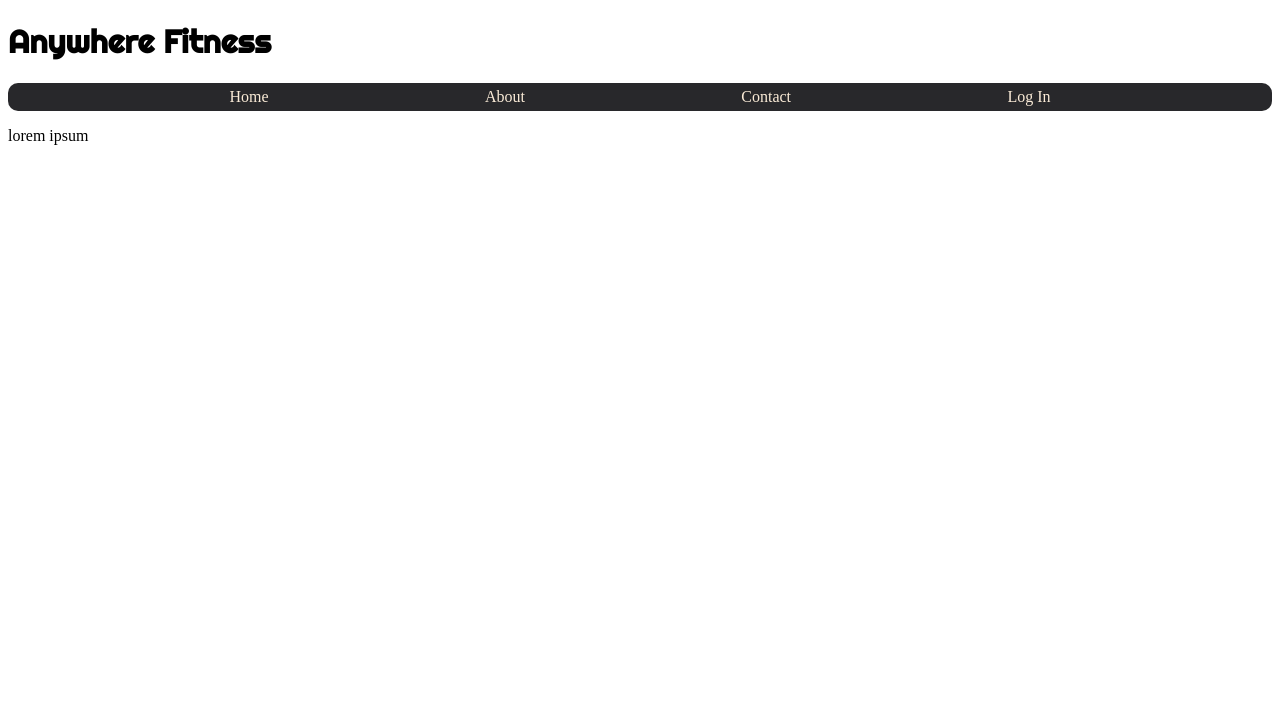
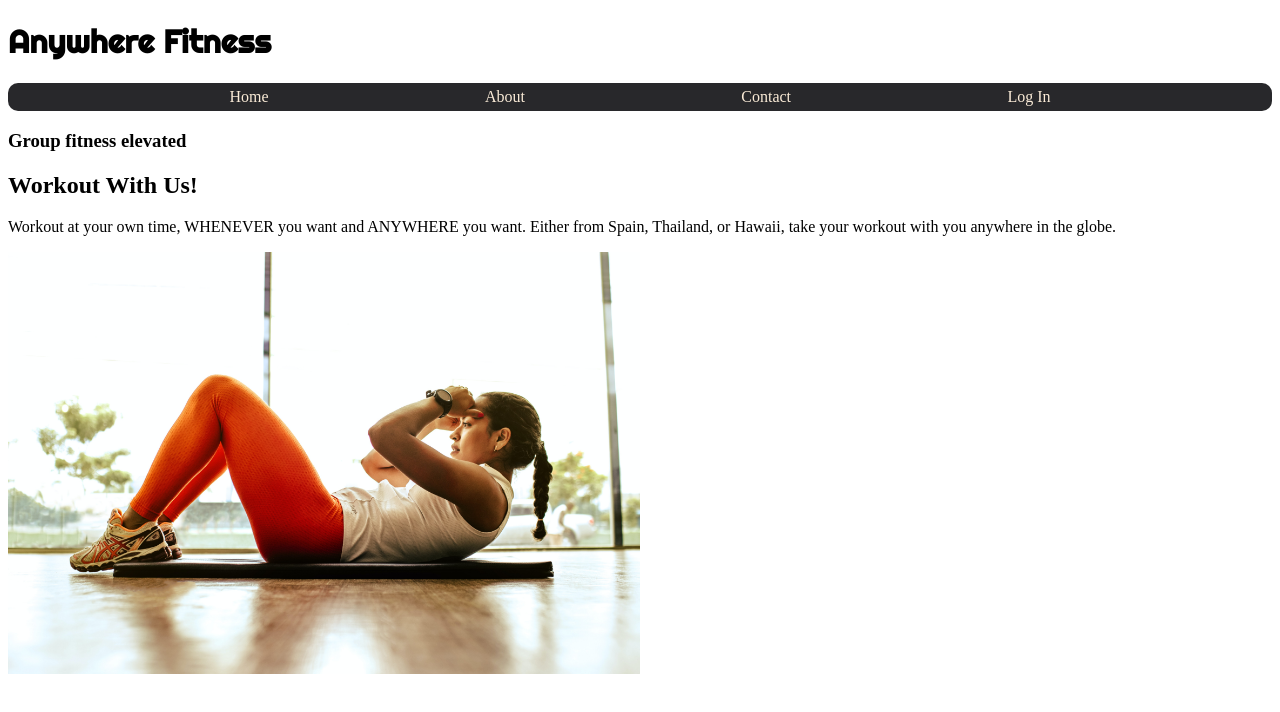
Before and after one commit to 10-21-BW-AnywhereFitness/frontend, a React (Create React App) app in the folder anywherefitness-fe/: page /home in a window 1280 px wide. Shown: the top 712 px of the page. Built offline with nearby package versions, Linux system fonts and the light colour scheme; a web font is replaced by a local one.

Commit message:
working with home page

```diff
--- a/anywherefitness-fe/src/Components/Home.js
+++ b/anywherefitness-fe/src/Components/Home.js
@@ -1,11 +1,17 @@
 import React from 'react'
+import workout1 from './workout1.jpg'
 
 
 export default function Home(){
     return (
         <div className='home-container'>
             <div className='content-container'>
-            <p>lorem ipsum</p>
+                <h3>Group fitness elevated</h3>
+                <h2>Workout With Us!</h2>
+                <p>Workout at your own time, WHENEVER you want and ANYWHERE you want. Either from Spain, Thailand, or Hawaii, take your workout with you anywhere in the globe.</p>
+                <div>
+                    <img src={workout1} alt='lady sit-up' className='workout1' />
+                </div>
             </div>
         </div>
     )
--- a/anywherefitness-fe/src/index.css
+++ b/anywherefitness-fe/src/index.css
@@ -32,3 +32,13 @@ a{
   color: antiquewhite;
   text-decoration: none;
 }
+
+.main-content{
+  display: flex;
+  flex-wrap: wrap;
+}
+
+.workout1{
+  width: 50%;
+  height: 50%;
+}
```
Also changed, not shown: anywherefitness-fe/src/Components/workout1.jpg (added).
